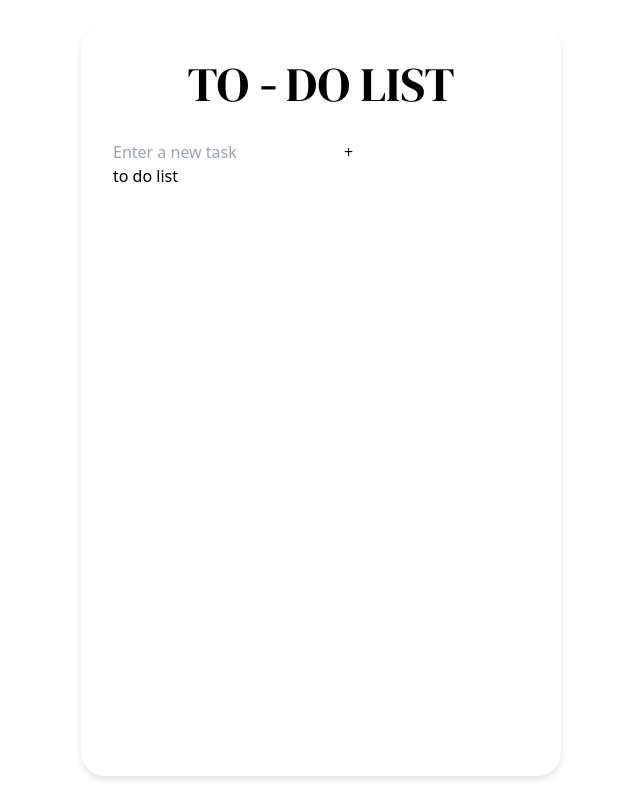
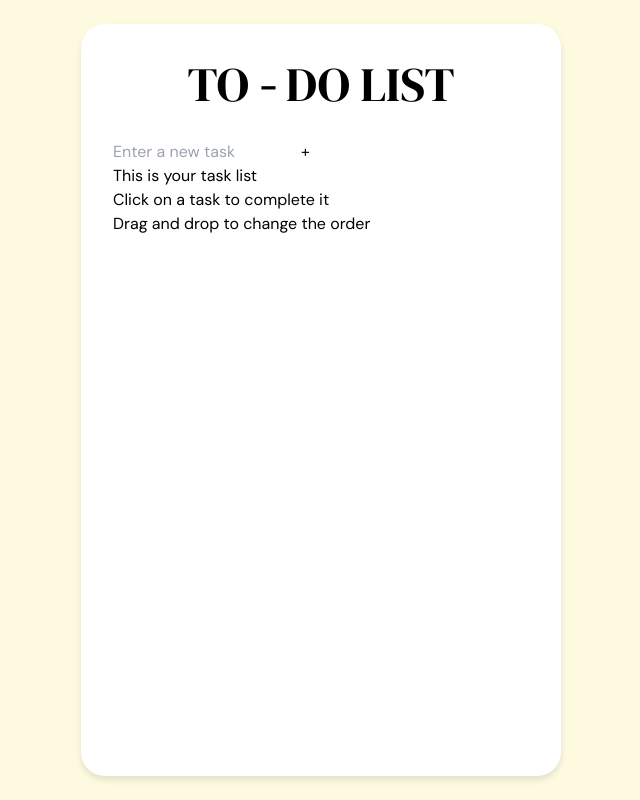
Before and after one commit to acelowder/react-tailwind-todolist, a React (Vite) app: page / in a window 1280 px wide. Shown: the whole page, without its empty margins (319-959 px from the left). Built offline with nearby package versions, Linux system fonts and the light colour scheme.

Commit message:
Add todo tasks

```diff
--- a/src/components/TodoList.jsx
+++ b/src/components/TodoList.jsx
@@ -1,9 +1,21 @@
 import React from 'react'
+import TodoTask from './TodoTask'
 
 export default function TodoList() {
+  let todos = [
+    'This is your task list',
+    'Click on a task to complete it',
+    'Drag and drop to change the order'
+  ]
+
   return (
-    <div>
-      to do list
-    </div>
+    <ul className='flex flex-col'>
+      {todos.map((todo, index) => {
+        console.log(todo);
+        return (
+          <TodoTask key={index} todo={todo} />
+        )
+      })}
+    </ul>
   )
 }
--- /dev/null
+++ b/src/components/TodoTask.css
@@ -0,0 +1,7 @@
+.task-item {
+    display: flex;
+    justify-content: space-between;
+    align-items: center;
+    padding: 0.4rem 0.6rem 0.4rem 0.8rem;
+    height: 2rem;
+  }
--- /dev/null
+++ b/src/components/TodoTask.jsx
@@ -0,0 +1,7 @@
+import React from 'react'
+
+export default function TodoTask({ todo }) {
+  return (
+    <li className='task-item'>{todo}</li>
+  )
+}
--- a/src/index.css
+++ b/src/index.css
@@ -1,3 +1,9 @@
 @tailwind base;
 @tailwind components;
 @tailwind utilities;
+
+html {
+    font-size: 16px;
+    background: #fefae0;
+    font-family: 'DM Sans', sans-serif;
+ }
```
